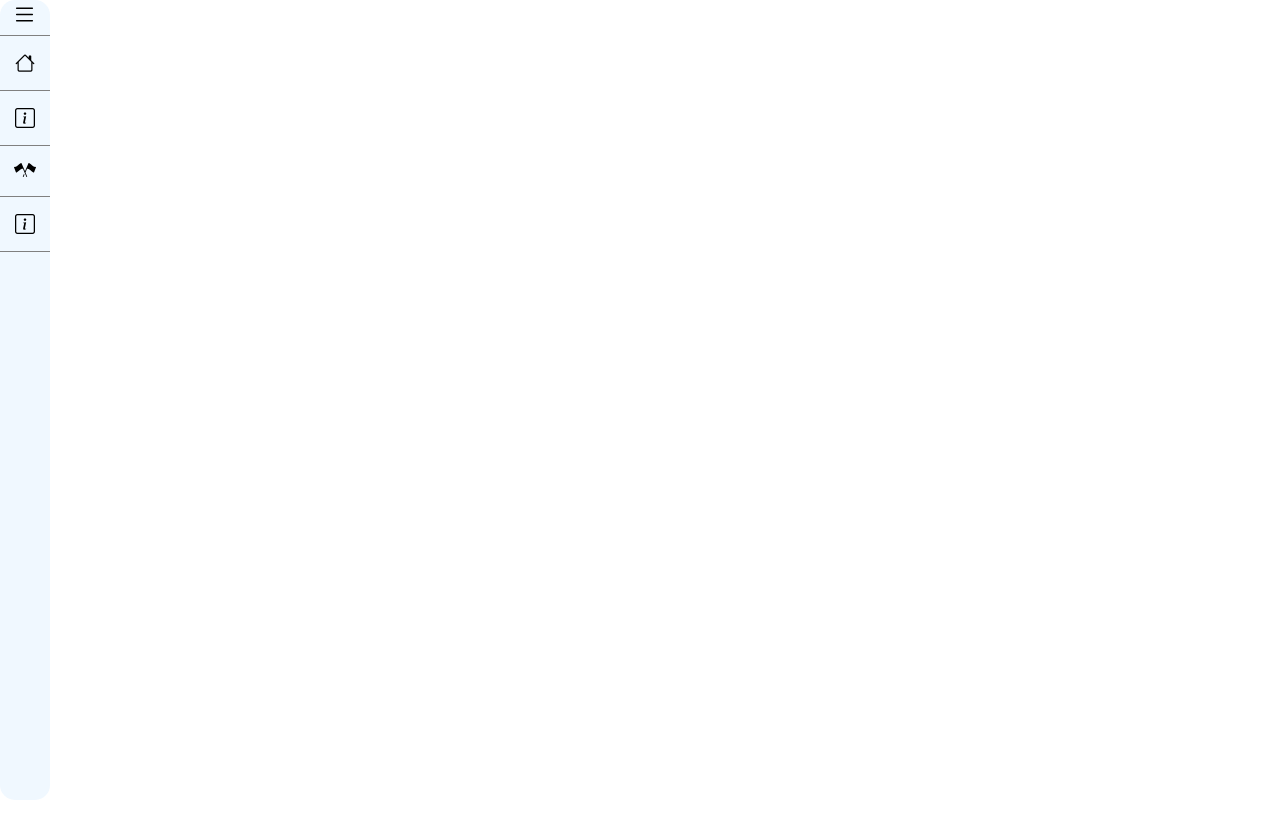
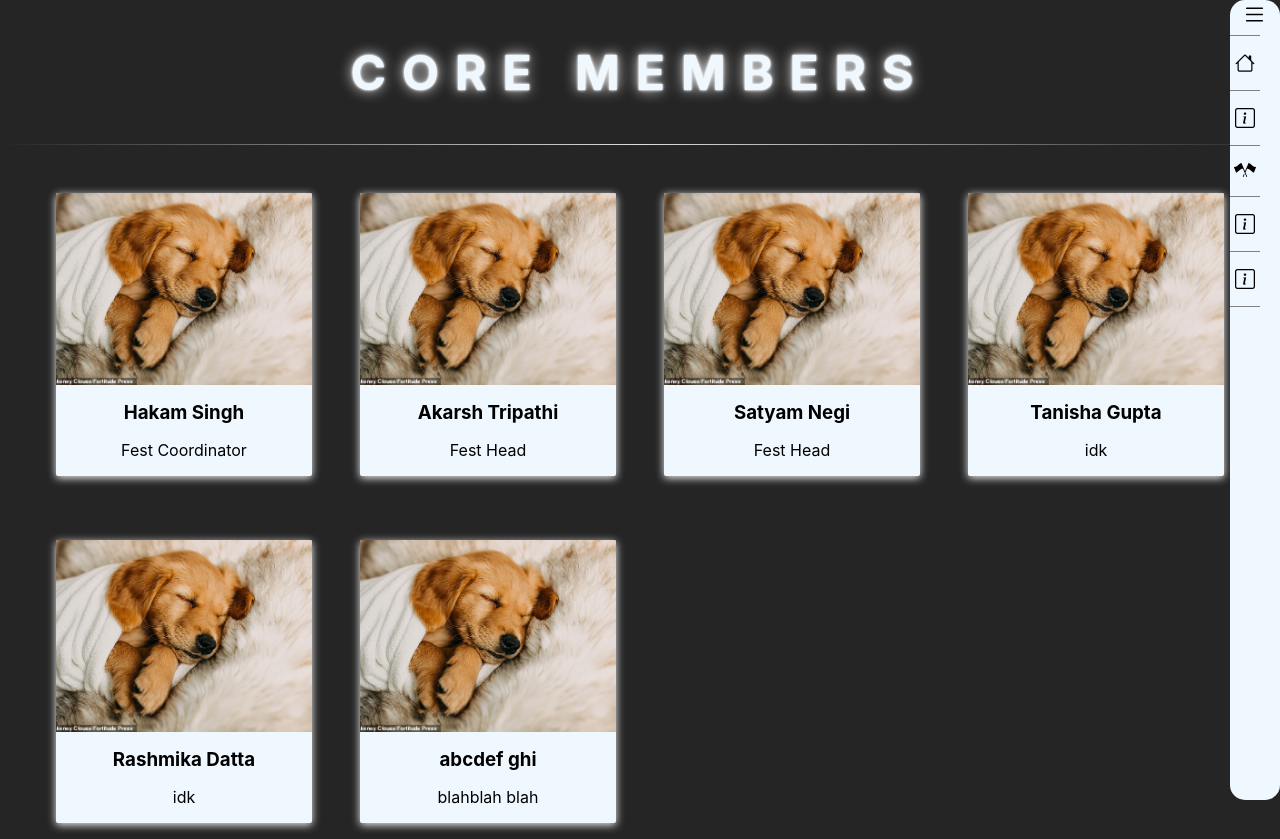
Before and after one commit to tanishagupta20/ignite, a React (Create React App) app: page /core in a window 1280 px wide. Before the commit this address had no page. Before the commit the page ends 800 px from the top, so only its background shows below. Built offline with nearby package versions, Linux system fonts and the light colour scheme.

Commit message:
Fixed pages

```diff
--- a/src/App.css
+++ b/src/App.css
@@ -36,9 +36,3 @@
     transform: rotate(360deg);
   }
 }
-
-.screen{
-  display: flex;
-  flex-direction: row;
-  justify-content: space-between
-}
--- a/src/App.js
+++ b/src/App.js
@@ -4,6 +4,7 @@
 import Sidenav from './Sidenav.js'
 import Countdown from './pages/Home/Countdown';
 import Register from './pages/Register/Register';
+import Core from './pages/Core/Core';
 
 function App() {
   return (
@@ -12,6 +13,7 @@
         <Routes>
           <Route exact path="/" element={<Home />} />
           <Route exact path="/register" element={<Register />} />
+          <Route exact path="/core" element={<Core />} />
         </Routes>
         <Sidenav />
       </Router>
@@ -22,7 +24,7 @@
 
 function Home(){
   return(
-    <div style = {{width : "calc(100% - 300px)", backgroundColor : "transparent", height : "100vh"} }>
+    <div style = {{width : "100%", backgroundColor : "transparent", height : "100vh"} }>
       <Countdown />
     </div>
   )
--- a/src/Sidenav.css
+++ b/src/Sidenav.css
@@ -1,4 +1,4 @@
-*{
+* {
   margin: 0;
   padding: 0;
 }
@@ -6,8 +6,13 @@
 /* body{
     background-color: #252525;
 } */
+.sidenav-container {
+  position: absolute;
+  top: 0;
+  right: 0;
+}
 
-.nav-container.active{
+.nav-container.active {
   display: flex;
   flex-direction: column;
   height: 100vh;
@@ -18,7 +23,7 @@
   overflow: hidden;
 }
 
-.nav-container{
+.nav-container {
   display: flex;
   flex-direction: column;
   height: 100vh;
@@ -28,58 +33,58 @@
   border-radius: 15px;
 }
 
-.nav-container .burger-icon-container{
+.nav-container .burger-icon-container {
   display: flex;
   flex-direction: row-reverse;
   height: 35px;
 }
 
-.nav-container .burger-icon-container .burger{
+.nav-container .burger-icon-container .burger {
   cursor: pointer;
   font-size: 25px;
   padding-right: 13px;
   transition: all 0.3s ease-in-out;
 }
 
-.nav-container .main-menu-container{
+.nav-container .main-menu-container {
   display: flex;
   height: calc(100% - 35px);
   transition: all 0.3s ease-in-out;
 }
 
-.nav-container .main-menu-container .menu-items{
+.nav-container .main-menu-container .menu-items {
   display: flex;
   transition: all 0.3s ease-in-out;
 }
 
-.nav-container .main-menu-container .menu-items:hover{
+.nav-container .main-menu-container .menu-items:hover {
   color: white;
 }
 
-.nav-container .main-menu-container .menu-items .menu-list{
+.nav-container .main-menu-container .menu-items .menu-list {
   list-style: none;
 }
 
-.nav-container .main-menu-container .menu-items .menu-list li{
-    border-bottom : .2px solid gray;
+.nav-container .main-menu-container .menu-items .menu-list li {
+  border-bottom: 0.2px solid gray;
   transition: all 0.3s ease-in-out;
 }
 
-.home-icon{
-    border-top : .2px solid gray;
+.home-icon {
+  border-top: 0.2px solid gray;
 }
 
-.nav-container .main-menu-container .menu-items .menu-list li:hover{
-    border-bottom : .2px solid gray;
+.nav-container .main-menu-container .menu-items .menu-list li:hover {
+  border-bottom: 0.2px solid gray;
   background-color: rgb(147, 144, 144);
   border-radius: 7px;
 }
 
-.nav-container .main-menu-container .menu-items .menu-list li:hover a{
-    color : white;
+.nav-container .main-menu-container .menu-items .menu-list li:hover a {
+  color: white;
 }
 
-.nav-container .main-menu-container .menu-items .menu-list li a{
+.nav-container .main-menu-container .menu-items .menu-list li a {
   text-decoration: none;
   color: black;
   display: flex;
@@ -88,19 +93,19 @@
   align-items: center;
 }
 
-li{
+li {
   padding: 15px;
   transition: all 0.3s ease-in-out;
 }
 
-.nav-container .main-menu-container .menu-items .menu-list .imported-i{
+.nav-container .main-menu-container .menu-items .menu-list .imported-i {
   font-size: 20px;
 }
 
-.nav-container .main-menu-container .menu-items .menu-list li a .hidden{
+.nav-container .main-menu-container .menu-items .menu-list li a .hidden {
   display: none;
 }
 
-.nav-container .main-menu-container .menu-items .menu-list li a .menu-name{
+.nav-container .main-menu-container .menu-items .menu-list li a .menu-name {
   padding-left: 20px;
 }
--- a/src/Sidenav.js
+++ b/src/Sidenav.js
@@ -1,6 +1,7 @@
 import React, { useState } from 'react'
 import './Sidenav.css'
 import EventsLogo from './assets/image/flags-svgrepo-com.svg'
+import { Link } from 'react-router-dom'
 
 function Sidenav() {
     const [inactive, setInative] = useState(true)
@@ -8,7 +9,7 @@
     const toggleSideNav = () => setInative(!inactive)
 
     return (
-        <>
+        <div className='sidenav-container'>
             <div className={inactive ? 'nav-container' : 'nav-container active'}>
                 <div className='burger-icon-container'>
                     <span className='burger' onClick={toggleSideNav}><i class="bi bi-list"></i></span>
@@ -49,12 +50,20 @@
                                     <span className={!inactive ? 'menu-name' : 'hidden'}>Sponsors</span>
                                 </a>
                             </li>
+                            <li style={!inactive ? {width : "210px"} : {width : "20px"}}>
+                                <Link to="/core" title={inactive ? 'Core' : ''}>
+                                    <div className='menu-icon imported-i'>
+                                        <i class="bi bi-info-square"></i>
+                                    </div>
+                                    <span className={!inactive ? 'menu-name' : 'hidden'}>Core</span>
+                                </Link>
+                            </li>
                         </ul>
                     </div>
 
                 </div>
             </div>
-        </>
+        </div>
     )
 }
 
--- a/src/Core.js
+++ b/src/pages/Core/Core.js
@@ -1,7 +1,7 @@
 import React from "react";
 import './CoreCards.css'
 import CoreCards from "./CoreCards";
-import Marky from './assets/core/marky.jpg'
+import Marky from '../../assets/core/marky.jpg'
 
 export default function Core(){
     return(
--- a/src/CoreCards.js
+++ b/src/pages/Core/CoreCards.js
@@ -1,6 +1,6 @@
 import React from "react";
 import './CoreCards.css'
-import Marky from './assets/core/marky.jpg'
+// import Marky from './assets/core/marky.jpg'
 
 export default function CoreCards(props){
     return(
```
Also changed, not shown: src/pages/Core/CoreCards.css (renamed from src/CoreCards.css). Lines whose indentation alone changed are shown as unchanged.
